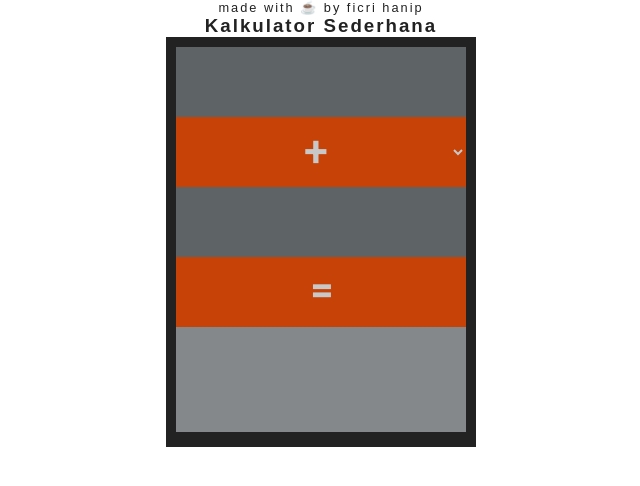
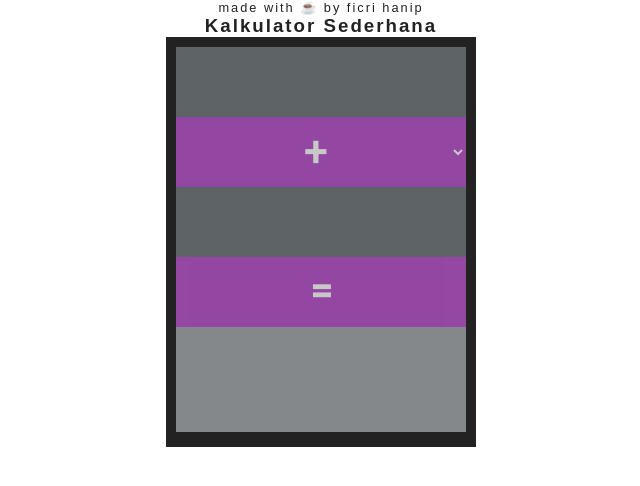
Before and after one commit to bangef/kalkulatorsederhana.github.io, a plain HTML site: page index.html in a window 1280 px wide. Shown: the whole page, without its empty margins (319-959 px from the left). Drawn offline with Linux system fonts and the light colour scheme.

Commit message:
Mengganti warna class btn

```diff
--- a/style.css
+++ b/style.css
@@ -80,11 +80,11 @@ h3 {
 }
 
 .btn:hover, .equi:hover {
-    background-color: #f04a00;
+    background-color: #B150C4;
     opacity: 1;
 }
 
 .operator {
-    background-color: #f04a00;
+    background-color: #B150C4;
     opacity: 0.8;
 }
```
